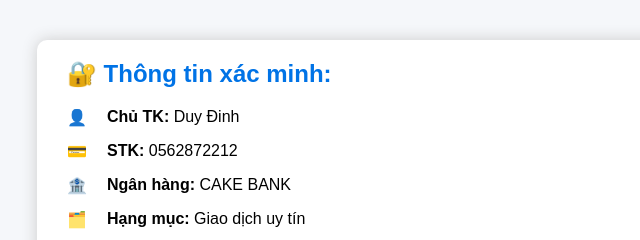
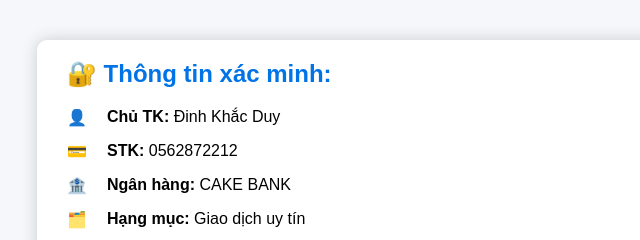
Before and after one commit to duydinh04/duydinh-profile, a plain HTML site: page legit.html in a window 1280 px wide. Shown: the top 240 px of the page, 223-863 px from the left. Drawn offline with Linux system fonts and the light colour scheme.

Commit message:
Update legit.html

```diff
--- a/legit.html
+++ b/legit.html
@@ -137,7 +137,7 @@
   <div class="container">
     <h2>🔐 Thông tin xác minh:</h2>
     <div class="info">
-      <div>👤</div><div><span class="label">Chủ TK:</span> Duy Đinh</div>
+      <div>👤</div><div><span class="label">Chủ TK:</span> Đinh Khắc Duy</div>
       <div>💳</div><div><span class="label">STK:</span> 0562872212</div>
       <div>🏦</div><div><span class="label">Ngân hàng:</span> CAKE BANK</div>
       <div>🗂️</div><div><span class="label">Hạng mục:</span> Giao dịch uy tín</div>
```
